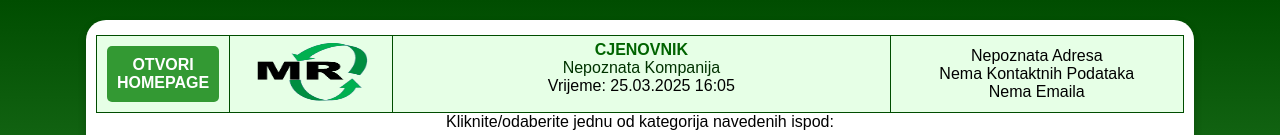
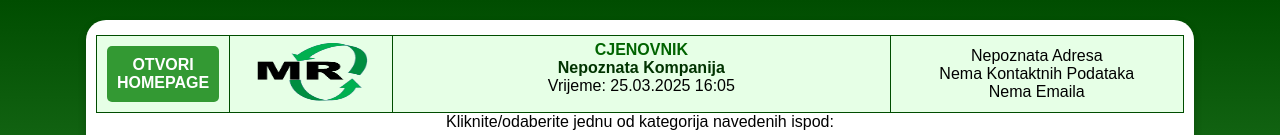
Before and after one commit to blackarrow20/cjenovnik, a plain HTML site: page cjenovnik1.html in a window 1280 px wide. Shown: the top 135 px of the page. Drawn offline with Linux system fonts and the light colour scheme.

Commit message:
Boldirao naziv firme u cjenovnicima

```diff
--- a/cjenovnik1.html
+++ b/cjenovnik1.html
@@ -178,7 +178,7 @@ function displayPricing(data, categoryName = "") {
 
     $('#companyDetails').html(
 		'<div onclick=\'window.parent.postMessage("toggleFullScreenRequest", "*");\' style="color: darkgreen;"><strong>' + title + '</strong></div>' +
-        '<div>' + companyName + '</div>'
+        '<div><strong>' + companyName + '</strong></div>'
     );
 
     // Display the contact information below the pricing container
```
Also changed, not shown: cjenovnik2.html (+1 -1 lines).
